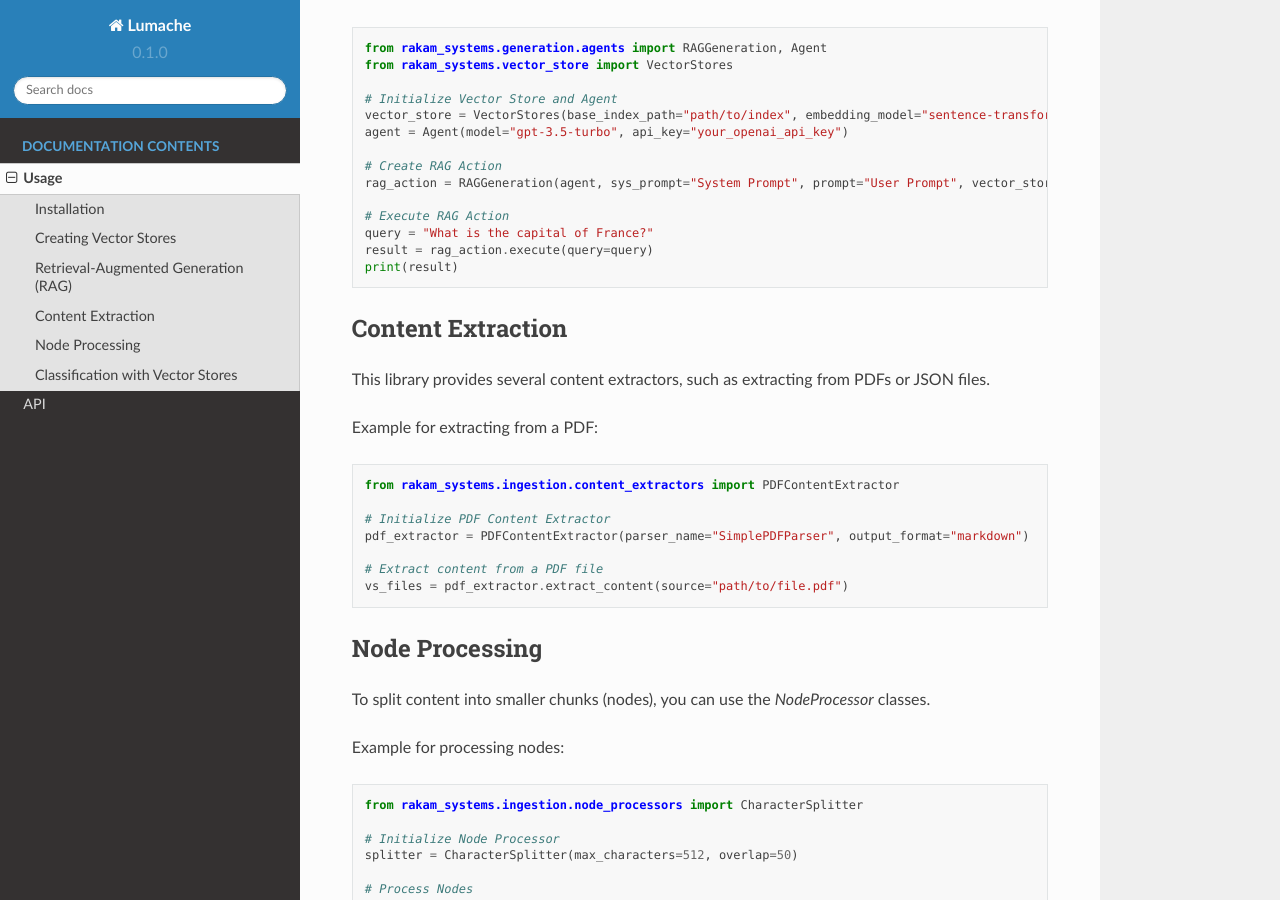
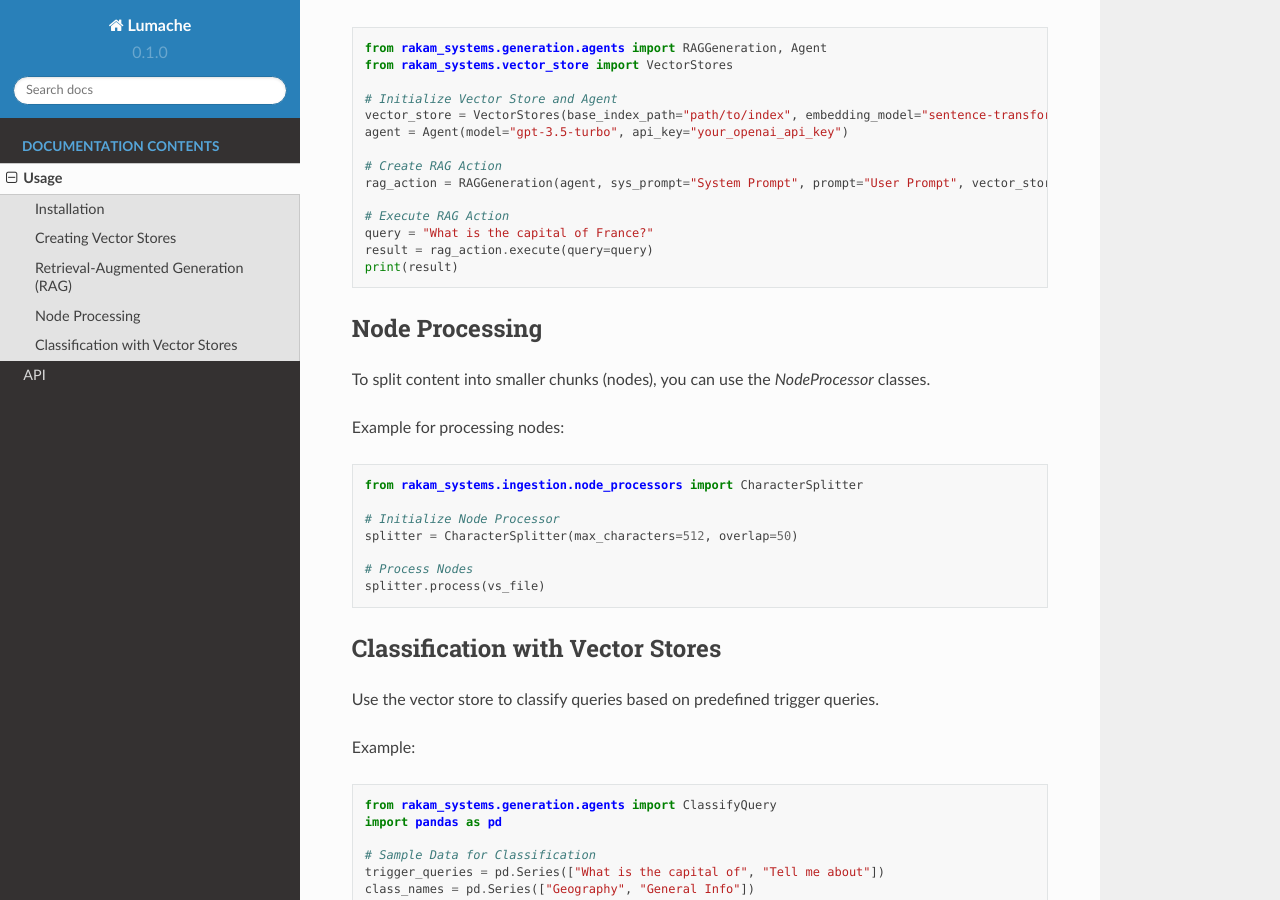
Before and after one commit to MohammedJassem/rsdocs, a Sphinx documentation site: the page built from docs/source/usage.rst, in a window 1280 px wide and 900 px high, scrolled down 980 px. Built offline with Sphinx 7.4.7 and the Read the Docs theme 2.0.0, drawn with Linux system fonts in a browser that asks for light colours; pages that are not in the unit, such as notebooks, are missing from menus; some of the changed lines change nothing that is shown.

Commit message:
add documentation

```diff
--- a/docs/source/usage.rst
+++ b/docs/source/usage.rst
@@ -60,22 +60,22 @@ Example:
    result = rag_action.execute(query=query)
    print(result)
 
-Content Extraction
-------------------
+.. Content Extraction
+.. ------------------
 
-This library provides several content extractors, such as extracting from PDFs or JSON files.
+.. This library provides several content extractors, such as extracting from PDFs or JSON files.
 
-Example for extracting from a PDF:
+.. Example for extracting from a PDF:
 
-.. code-block:: python
+.. .. code-block:: python
 
-   from rakam_systems.ingestion.content_extractors import PDFContentExtractor
+..    from rakam_systems.ingestion.content_extractors import PDFContentExtractor
 
-   # Initialize PDF Content Extractor
-   pdf_extractor = PDFContentExtractor(parser_name="SimplePDFParser", output_format="markdown")
+..    # Initialize PDF Content Extractor
+..    pdf_extractor = PDFContentExtractor(parser_name="SimplePDFParser", output_format="markdown")
 
-   # Extract content from a PDF file
-   vs_files = pdf_extractor.extract_content(source="path/to/file.pdf")
+..    # Extract content from a PDF file
+..    vs_files = pdf_extractor.extract_content(source="path/to/file.pdf")
 
 Node Processing
 ---------------
```
